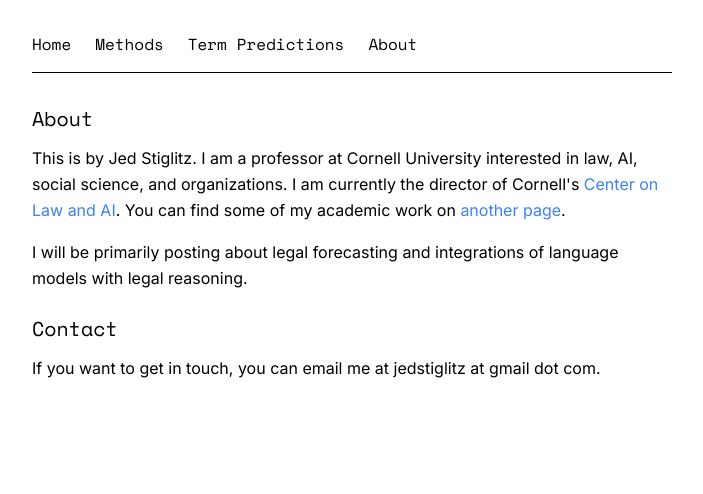
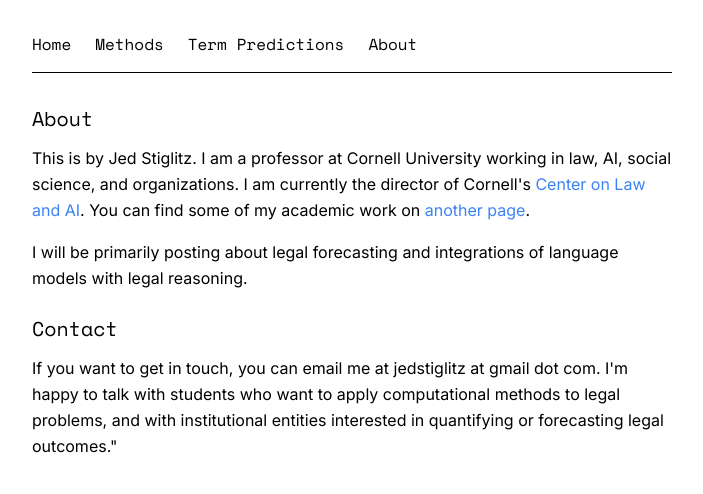
Before and after one commit to jlexcode/rmblog, a website: page about.html in a window 1280 px wide. Shown: the whole page, without its empty margins (288-991 px from the left). Drawn offline with nearby package versions, Linux system fonts and the light colour scheme.

Commit message:
Update post content

```diff
--- a/about.html
+++ b/about.html
@@ -34,7 +34,7 @@
             <section>
                 <h2 class="text-xl font-normal text-black mb-3 font-['Space_Mono']">About</h2>
                 <div class="text-black leading-relaxed font-['Inter']">
-                    <p class="mb-4">This is by Jed Stiglitz. I am a professor at Cornell University interested in law, AI, social science, and organizations. I am currently the director of Cornell's <a href="https://sites.lawschool.cornell.edu/ai/" class="text-blue-500" target="_blank" rel="noopener noreferrer">Center on Law and AI</a>. You can find some of my academic work on <a href="https://jlexcode.github.io/" class="text-blue-500" target="_blank" rel="noopener noreferrer">another page</a>.</p>
+                    <p class="mb-4">This is by Jed Stiglitz. I am a professor at Cornell University working in law, AI, social science, and organizations. I am currently the director of Cornell's <a href="https://sites.lawschool.cornell.edu/ai/" class="text-blue-500" target="_blank" rel="noopener noreferrer">Center on Law and AI</a>. You can find some of my academic work on <a href="https://jlexcode.github.io/" class="text-blue-500" target="_blank" rel="noopener noreferrer">another page</a>.</p>
                     <p class="mb-4">I will be primarily posting about legal forecasting and integrations of language models with legal reasoning.</p>
                 </div>
             </section>
@@ -42,7 +42,8 @@
             <section>
                 <h2 class="text-xl font-normal text-black mb-3 font-['Space_Mono']">Contact</h2>
                 <div class="text-black leading-relaxed font-['Inter']">
-                    <p>If you want to get in touch, you can email me at jedstiglitz at gmail dot com.</p>
+                    <p>If you want to get in touch, you can email me at jedstiglitz at gmail dot com. I'm happy to talk with students who want to apply computational methods to legal problems, and with institutional entities interested in quantifying or forecasting legal outcomes."
+</p>
                 </div>
             </section>
         </div>
```
